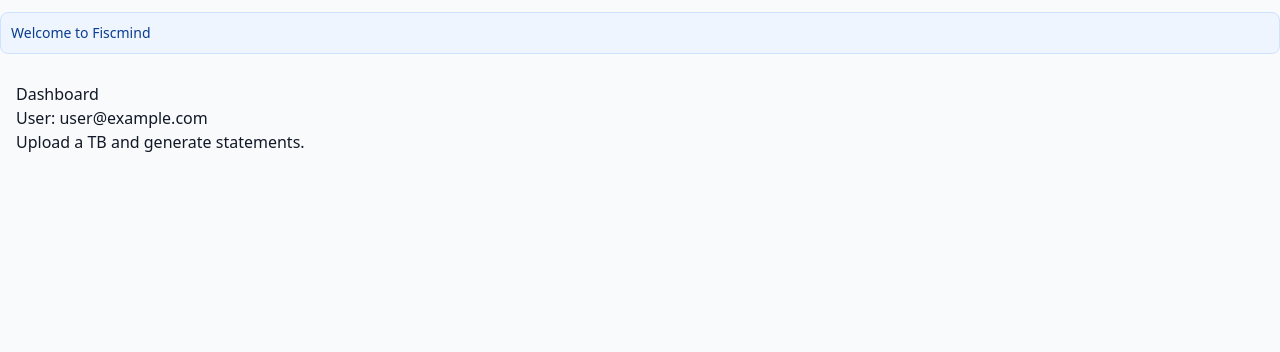
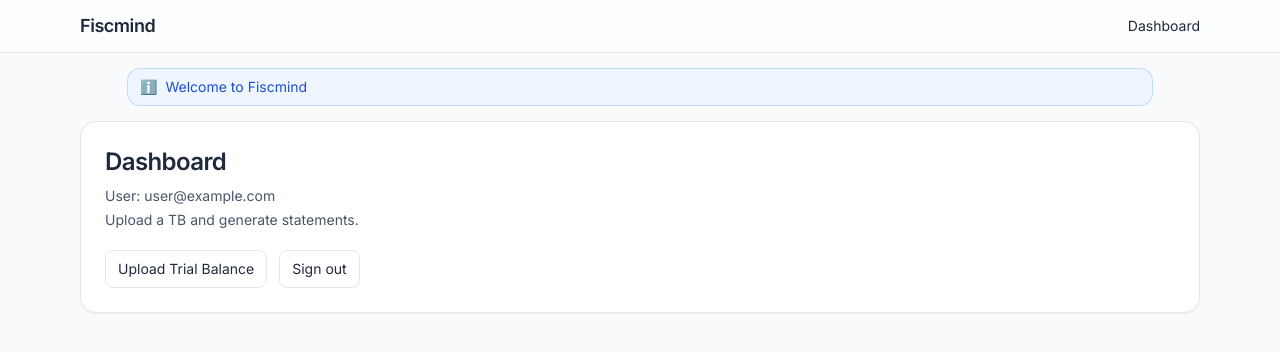
Before and after one commit to Hamd860/fiscmind, a React (Vite) app in the folder frontend/: page /dashboard in a window 1280 px wide. Shown: the top 352 px of the page. Built offline with nearby package versions, Linux system fonts and the light colour scheme; no server answers; sample sign-in values are in the browser's storage.

Commit message:
ui: better typography, spacing, and cards with Tailwind

```diff
--- a/frontend/index.html
+++ b/frontend/index.html
@@ -1,13 +1,15 @@
-<!DOCTYPE html>
+<!doctype html>
 <html lang="en">
   <head>
     <meta charset="UTF-8" />
-    <meta name="viewport" content="width=device-width, initial-scale=1.0" />
-    <meta name="description" content="Fiscmind – Generate IFRS and ASC financial statements from your trial balance" />
+    <meta name="viewport" content="width=device-width, initial-scale=1" />
+    <meta name="theme-color" content="#0ea5e9" />
+    <link rel="preconnect" href="https://fonts.googleapis.com">
+    <link rel="preconnect" href="https://fonts.gstatic.com" crossorigin>
+    <link href="https://fonts.googleapis.com/css2?family=Inter:wght@400;600;700&display=swap" rel="stylesheet">
     <title>Fiscmind</title>
-    <link rel="icon" href="/favicon.ico" />
   </head>
-  <body class="bg-gray-50 text-gray-900">
+  <body>
     <div id="root"></div>
     <script type="module" src="/src/main.jsx"></script>
   </body>
--- a/frontend/src/App.jsx
+++ b/frontend/src/App.jsx
@@ -1,31 +1,41 @@
-import { Routes, Route, Navigate } from "react-router-dom";
+import { Routes, Route, Navigate, Link, Outlet } from "react-router-dom";
 import HealthBanner from "./components/HealthBanner";
 import RequireAuth from "./components/RequireAuth";
-
 import Login from "./components/Login.jsx";
 import Dashboard from "./components/Dashboard.jsx";
 
+function Shell({ children }) {
+  return (
+    <div className="min-h-screen">
+      <header className="border-b bg-white/70 backdrop-blur">
+        <div className="mx-auto flex max-w-6xl items-center justify-between px-4 py-3">
+          <Link to="/dashboard" className="text-lg font-semibold tracking-tight text-slate-800">
+            Fiscmind
+          </Link>
+          <nav className="text-sm">
+            <Link className="hover:underline" to="/dashboard">Dashboard</Link>
+          </nav>
+        </div>
+      </header>
+
+      <HealthBanner kind="info" message="Welcome to Fiscmind" />
+      <main className="mx-auto max-w-6xl px-4 pb-16">{children}</main>
+    </div>
+  );
+}
+
 export default function App() {
   return (
-    <>
-      {/* UI that should always show, but NOT inside <Routes> */}
-      <HealthBanner kind="info" message="Welcome to Fiscmind" />
-
+    <Shell>
       <Routes>
-        {/* redirect root to dashboard */}
         <Route path="/" element={<Navigate to="/dashboard" replace />} />
-
-        {/* public */}
         <Route path="/login" element={<Login />} />
-
-        {/* protected branch */}
         <Route element={<RequireAuth />}>
           <Route path="/dashboard" element={<Dashboard />} />
         </Route>
-
-        {/* 404 */}
-        <Route path="*" element={<div style={{ padding: 12 }}>Not Found</div>} />
+        <Route path="*" element={<div className="text-sm text-slate-600 p-4">Not Found</div>} />
       </Routes>
-    </>
+      <Outlet />
+    </Shell>
   );
 }
--- a/frontend/src/components/Dashboard.jsx
+++ b/frontend/src/components/Dashboard.jsx
@@ -1,46 +1,25 @@
-import { useEffect, useState } from "react";
-import { onAuthStateChanged } from "firebase/auth";
-import { auth, firebaseReady, firebaseConfigMissing } from "../firebase";
+import { auth } from "../firebase";
+import { signOut } from "firebase/auth";
 
-// TODO: import your existing subcomponents here if needed, e.g.:
-// import TrialBalanceUpload from "./TrialBalanceUpload";
-// import StatementSelector from "./StatementSelector";
-// import StatementViewer from "./StatementViewer";
+export default function Dashboard() {
+  const email = auth?.currentUser?.email || "—";
 
-export default function Dashboard(){
-  // Config checks first
-  if (!firebaseReady) {
-    return (
-      <div style={{padding:"1rem"}}>
-        <h3>Configuration error</h3>
-        <p>Firebase env vars are missing in Netlify.</p>
-        <div><b>Missing:</b> {firebaseConfigMissing.join(", ")}</div>
+  return (
+    <section className="card p-6">
+      <h1 className="text-2xl font-semibold tracking-tight">Dashboard</h1>
+      <p className="mt-2 text-sm text-slate-600">User: {email}</p>
+      <p className="mt-1 text-sm text-slate-600">Upload a TB and generate statements.</p>
+
+      <div className="mt-5 flex gap-3">
+        <a href="/upload" className="btn">Upload Trial Balance</a>
+        <button
+          className="btn"
+          onClick={() => signOut(auth).catch(console.error)}
+          title="Sign out"
+        >
+          Sign out
+        </button>
       </div>
-    );
-  }
-
-  const [user, setUser] = useState(auth?.currentUser ?? undefined);
-  useEffect(() => {
-    if (!auth) return;
-    const unsub = onAuthStateChanged(auth, (u) => setUser(u ?? null));
-    return () => unsub();
-  }, []);
-
-  if (user === undefined) return <div style={{padding:"1rem"}}>Loading…</div>;
-  if (!user) return <div style={{padding:"1rem"}}>You’re signed out. Go to Login.</div>;
-
-  // Minimal stable UI; plug your components back in below once stable
-  return (
-    <div style={{padding:"1rem"}}>
-      <h2>Dashboard</h2>
-      <div>User: {user.email}</div>
-      <p>Upload a TB and generate statements.</p>
-
-      {/* Example placeholders:
-      <TrialBalanceUpload />
-      <StatementSelector />
-      <StatementViewer />
-      */}
-    </div>
+    </section>
   );
 }
--- a/frontend/src/components/HealthBanner.jsx
+++ b/frontend/src/components/HealthBanner.jsx
@@ -1,13 +1,16 @@
-export default function HealthBanner({ kind="info", message }) {
-  const styles = {
-    base: "padding:10px;border-radius:8px;margin:12px 0;font:14px/1.4 system-ui;",
-    info: "background:#eef5ff;border:1px solid #cfe1ff;color:#0b3d91;",
-    warn: "background:#fff8e6;border:1px solid #ffde8a;color:#8a5a00;",
-    err:  "background:#ffecec;border:1px solid #ffb3b3;color:#7a0000;",
-  };
+export default function HealthBanner({ kind = "info", message = "" }) {
+  const map = {
+    info:  { ring:"ring-blue-200",   bg:"bg-blue-50",   text:"text-blue-700",  icon:"ℹ️" },
+    warn:  { ring:"ring-amber-200",  bg:"bg-amber-50",  text:"text-amber-800", icon:"⚠️" },
+    ok:    { ring:"ring-emerald-200",bg:"bg-emerald-50",text:"text-emerald-700",icon:"✅" },
+    error: { ring:"ring-rose-200",   bg:"bg-rose-50",   text:"text-rose-700",  icon:"⛔" },
+  }[kind] || {};
   return (
-    <div style={{cssText: styles.base + styles[kind]}}>
-      {message}
+    <div className={`mx-auto my-4 max-w-5xl rounded-xl ring-1 ${map.ring} ${map.bg} ${map.text} px-3 py-2`}>
+      <div className="flex items-center gap-2 text-sm">
+        <span aria-hidden>{map.icon}</span>
+        <p className="truncate">{message}</p>
+      </div>
     </div>
   );
 }
--- a/frontend/src/index.css
+++ b/frontend/src/index.css
@@ -2,4 +2,12 @@
 @tailwind components;
 @tailwind utilities;
 
-/* Global styles can be added here. */
+@layer base {
+  html { @apply antialiased; }
+  body { @apply bg-slate-50 text-slate-800 font-sans; }
+}
+
+@layer components {
+  .card { @apply rounded-2xl border bg-white shadow-sm; }
+  .btn  { @apply inline-flex items-center gap-2 rounded-lg border px-3 py-2 text-sm font-medium hover:bg-slate-50; }
+}
--- a/frontend/tailwind.config.js
+++ b/frontend/tailwind.config.js
@@ -1,8 +1,16 @@
-/** @type {import('tailwindcss').Config} */
-export default {
-  content: ['./index.html', './src/**/*.{js,jsx,ts,tsx}'],
+/** @type {import("tailwindcss").Config} */
+module.exports = {
+  content: ["./index.html","./src/**/*.{js,jsx}"],
   theme: {
-    extend: {},
+    extend: {
+      fontFamily: { sans: ["Inter","ui-sans-serif","system-ui","Arial","sans-serif"] },
+      colors: {
+        brand: {
+          50:"#eff6ff",100:"#dbeafe",200:"#bfdbfe",300:"#93c5fd",
+          400:"#60a5fa",500:"#3b82f6",600:"#2563eb",700:"#1d4ed8"
+        }
+      }
+    }
   },
-  plugins: [require('@tailwindcss/forms')],
+  plugins: []
 };
```
